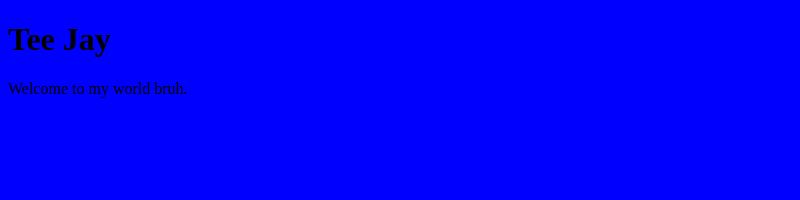
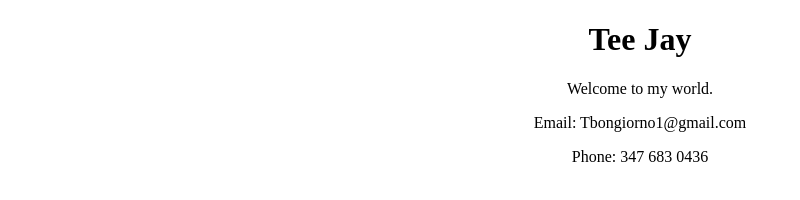
Before and after one commit to tbongiorno1/tbongiorno1.github.io, a plain HTML site: page index.html in a window 1280 px wide. Shown: the whole page, without its empty margins (0-800 px from the left). Drawn offline with Linux system fonts and the light colour scheme.

Commit message:
this commit will show the addition of email address etc..

```diff
--- a/index.html
+++ b/index.html
@@ -7,8 +7,13 @@
 <body>
 <h1>Tee Jay</h1>
 
-<p>Welcome to my world bruh.</p>
+<p>Welcome to my world.</p>
+
+<p>Email: Tbongiorno1@gmail.com</p>
+
+<p>Phone: 347 683 0436</p>
 
 <script type="text/javascript" href="main.js"></script>
+
 </body>
 </html>
--- a/stylesheet.css
+++ b/stylesheet.css
@@ -1,7 +1,12 @@
+head {
+  text-align: center;
+}
+
 body {
-  background-color: blue;
+  background-color: white;
+  text-align: center;
 }
 
 p {
-
+text-align: center;
 }
```
